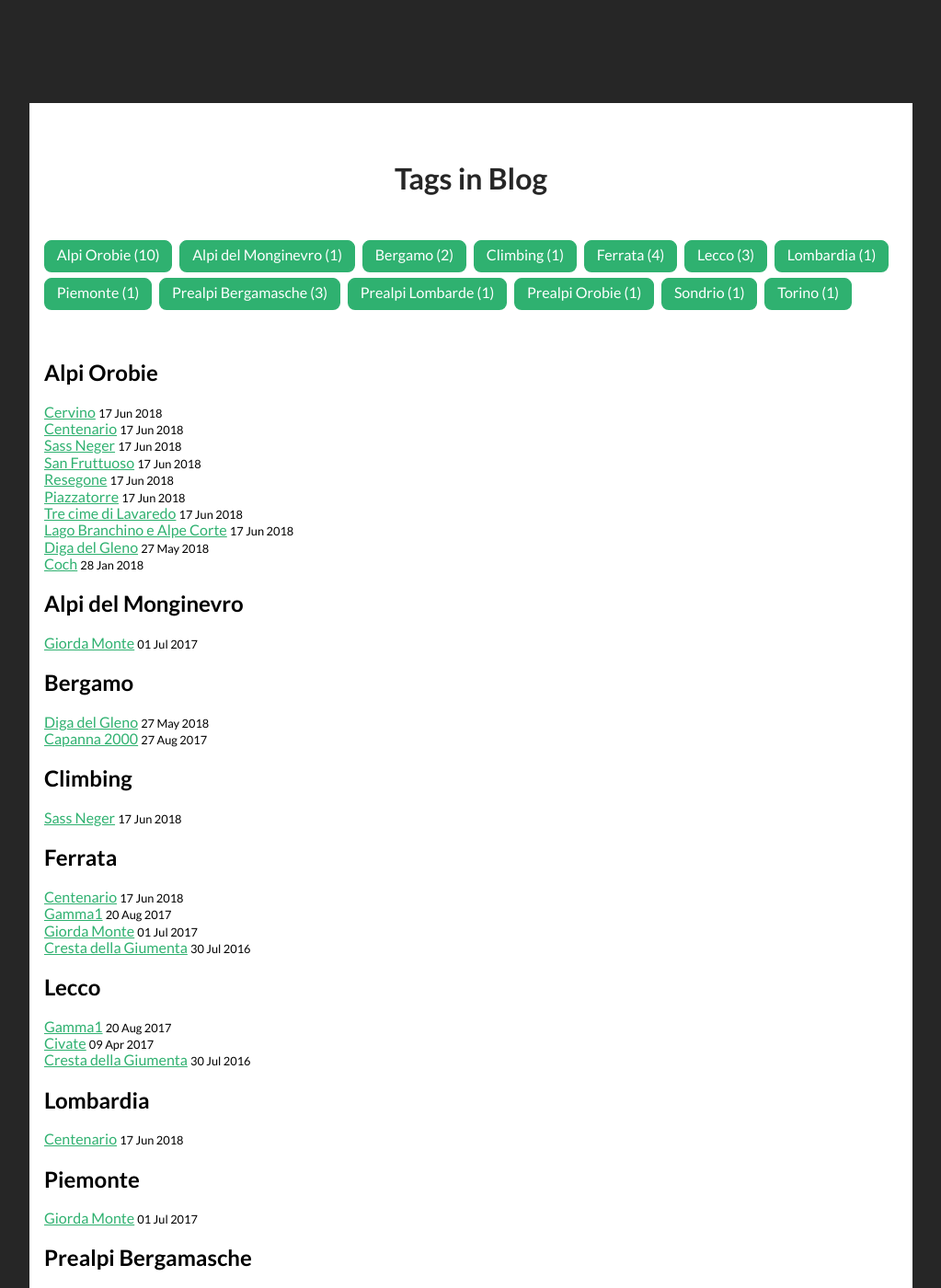
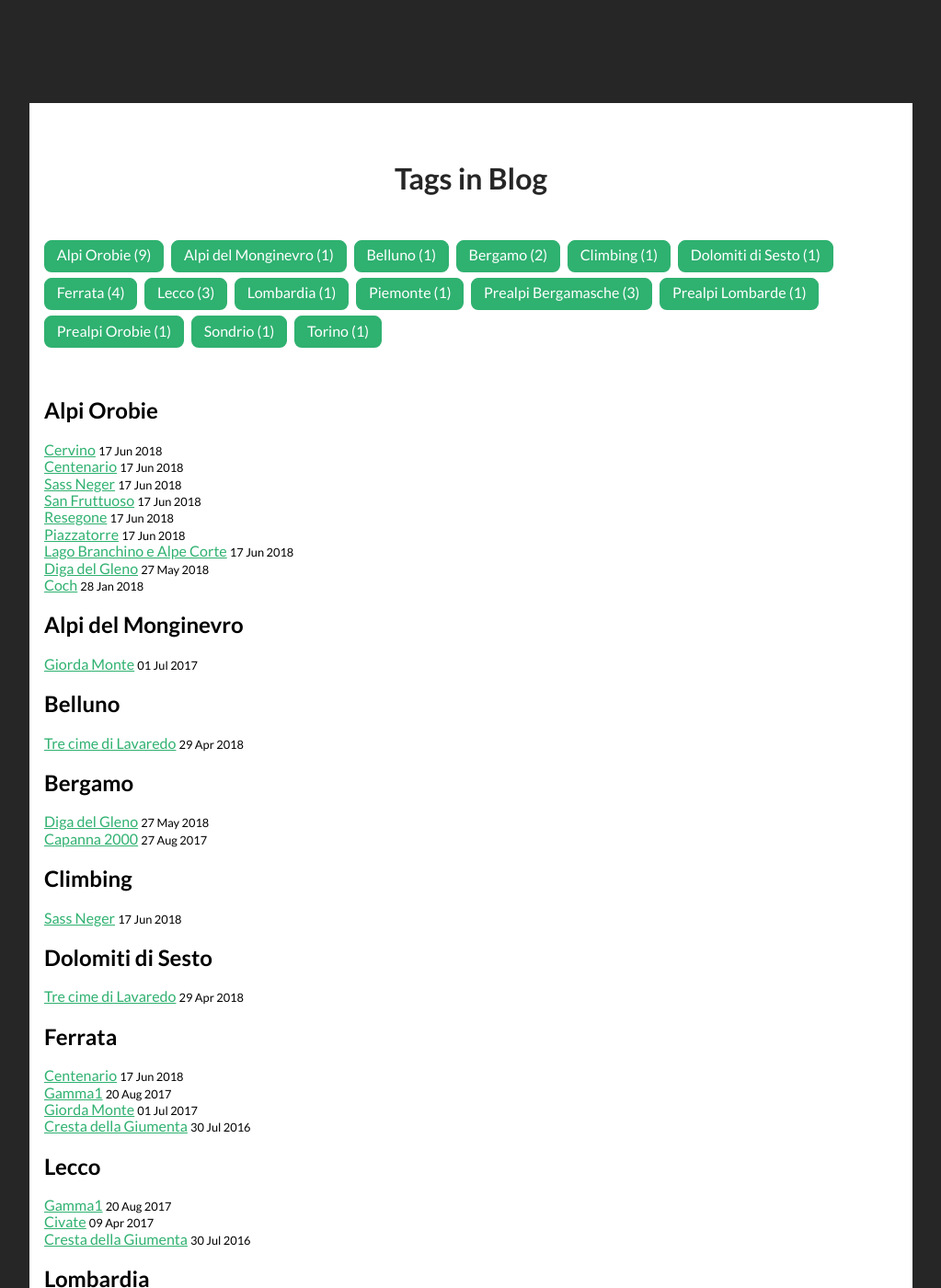
Before and after one commit to RCasatta/mirimonti, a Jekyll site: the page built from _pages/tags.html, in a window 1280 px wide and 1400 px high. Shown: the whole window at 92% size, without its empty margins (128-1151 px from the left). Built offline with Jekyll 4.4.1, drawn with Linux system fonts in a browser that asks for light colours; comment, search, counter and statistics services are not loaded.

Commit message:
Update and rename 2018-06-17-lavaredo.md to 2018-04-29-lavaredo.md

```diff
--- a/_posts/2018-06-17-lavaredo.md
+++ b/_posts/2018-04-29-lavaredo.md
@@ -2,9 +2,9 @@
 layout: post
 title: "Tre cime di Lavaredo"
 img: 3_cime_Lavaredo_Auronzo.jpg
-date: 2018-06-17
+date: 2018-04-29
 description: Descrizione breve
-tag: [Alpi Orobie]
+tag: [Dolomiti di Sesto, Belluno]
 img_dir: lavaredo
 gps_parking:
 ---
```
